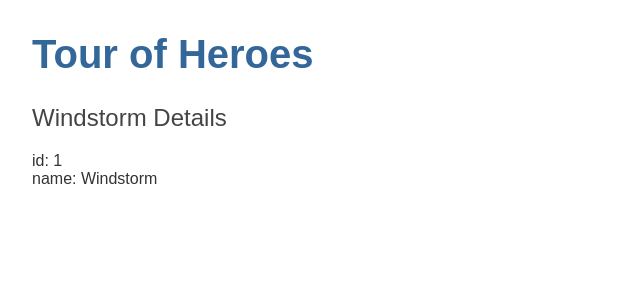
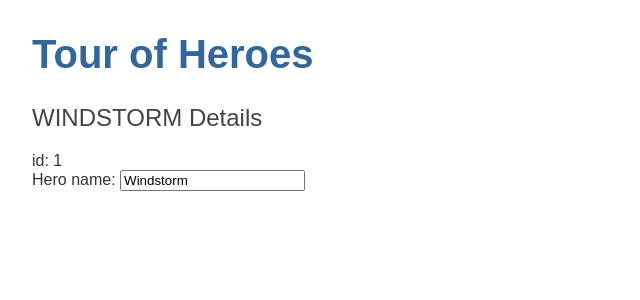
Before and after one commit to cyrtz/Heroes, an Angular app in the folder angular-tour-of-heroes/: page / in a window 1280 px wide. Shown: the top 300 px of the page, without its empty margins (0-640 px from the left). Built offline with nearby package versions, Linux system fonts and the light colour scheme.

Commit message:
使用UppercasePipe進行格式化，並建立編輯英雄名稱的功能

```diff
--- a/angular-tour-of-heroes/src/app/app.module.ts
+++ b/angular-tour-of-heroes/src/app/app.module.ts
@@ -1,7 +1,7 @@
 import { NgModule } from '@angular/core';
 import { BrowserModule } from '@angular/platform-browser';
+import { FormsModule } from '@angular/forms';
 
-import { AppRoutingModule } from './app-routing.module';
 import { AppComponent } from './app.component';
 import { HeroesComponent } from './heroes/heroes.component';
 
@@ -12,7 +12,7 @@
   ],
   imports: [
     BrowserModule,
-    AppRoutingModule
+    FormsModule
   ],
   providers: [],
   bootstrap: [AppComponent]
--- a/angular-tour-of-heroes/src/app/heroes/heroes.component.html
+++ b/angular-tour-of-heroes/src/app/heroes/heroes.component.html
@@ -1,9 +1,9 @@
-<h2>{{hero.name}} Details</h2>
+<h2>{{hero.name | uppercase}} Details</h2>
 <div>
     <span>id: </span>
     {{hero.id}}
 </div>
 <div>
-    <span>name:</span>
-    {{hero.name}}
+    <label for="name">Hero name: </label>
+    <input id="name" [(ngModel)]="hero.name" placeholder="name">
 </div>
```
